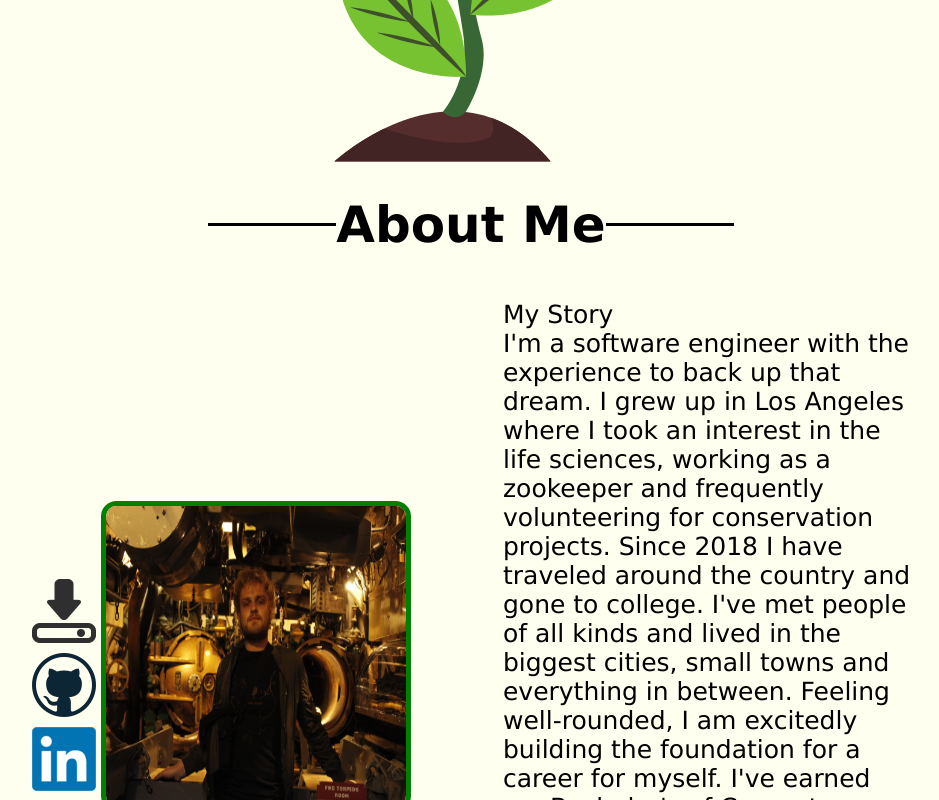
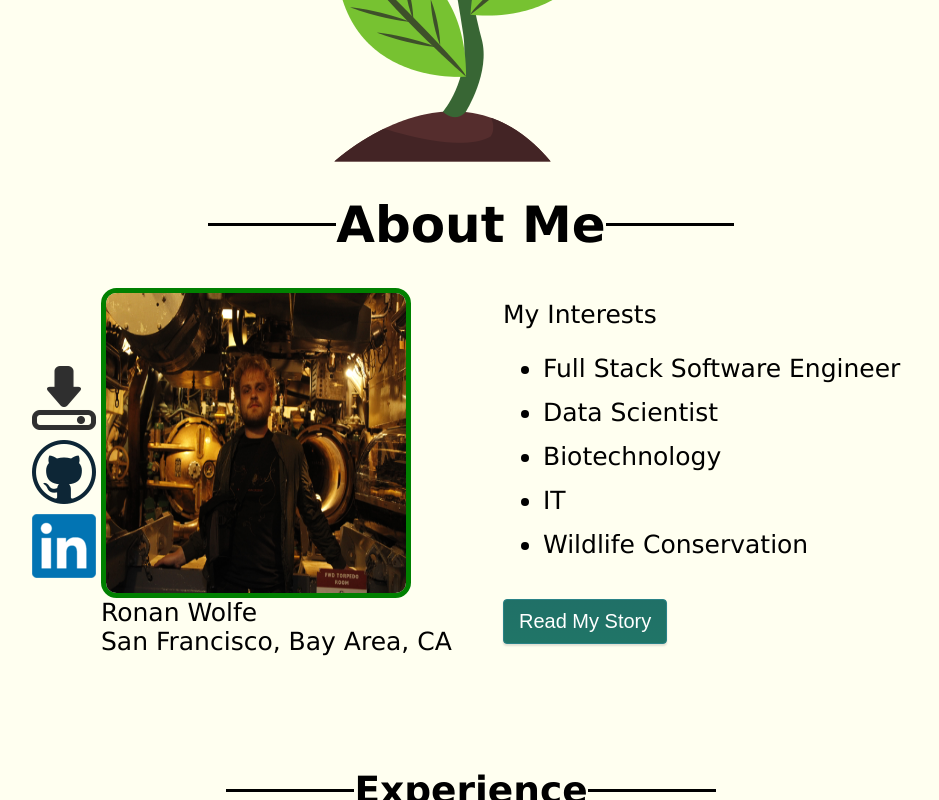
Before and after one commit to RonanGW/WolfGrove, a React (Create React App) app: page / in a window 1280 px wide. Shown: the part 712-1512 px from the top of the page, without its empty margins (169-1108 px from the left). Built offline with nearby package versions, Linux system fonts and the light colour scheme.

Commit message:
Refactored About Section CSS

```diff
--- a/src/About.js
+++ b/src/About.js
@@ -12,7 +12,7 @@ class About extends Component {
 
         // Define the initial state:
         this.state = {
-            interests: true,
+            interests: false,
             visibility: false
         };
     }
@@ -49,7 +49,7 @@ class About extends Component {
         }
 
         return (
-            <div style={{ margin : "0px", fontSize: "25px"}}>
+            <div className="About">
                 <div className="Section-Header-Alignment">
                     <h1 className="Section-Title-Line">
                         <div className="SectionNameLine" />
@@ -57,23 +57,23 @@ class About extends Component {
                         <div className="SectionNameLine" />
                     </h1>
                 </div>
-                <div style={{ display: "flex", justifyContent: "start" }}>
-                    <div style={{ width: "50vw", paddingRight: "3%", display: "flex", justifyContent: "flex-end"}}>
-                        <div style={{ display: "flex", flexDirection: "row", alignItems: "center" }}>
-                            <div style={{ display: "flex", flexDirection: "column" }}>
+                <div className="About-content">
+                    <div className="About-left">
+                        <div className="About-left-content">
+                            <div className="About-links-banner">
                             <button title="Download my Resume" className="DLLogo" onClick={this.DownloadResume}></button>
                             <button title="Link to my GitHub" className="GHLogo" onClick={this.Redirect.bind(this, "https://github.com/RonanGW")}></button>
                             <button title="Link to my LinkedIn" className="LILogo" onClick={this.Redirect.bind(this, "https://www.linkedin.com/in/ronan-wolfe/")}></button>
                             </div>
-                            <div style={{ display: "flex", flexDirection: "column" }}>
-                                <img style={{ width: "300px", height: "300px", border: "solid 5px green", borderRadius: "5%" }} src={pfp} />
+                            <div className="About-profile">
+                                <img className="About-PFP" src={pfp} />
                                 <p style={{margin: "0px"}}>{name}</p>
                                 <p style={{margin: "0px"}}>{area}</p>
 
                             </div>
                         </div>
                     </div>
-                    <div style={{ width: "50vw", display: "flex", justifyContent: "flex-start"}}>
+                    <div className="About-right">
                         <div className="About-item">
                             <div className={this.state.interests ? 'fadeInInterests' : 'fadeOutInterests'}>
                                 My Story<br/>{bio}
--- a/src/App.css
+++ b/src/App.css
@@ -80,19 +80,43 @@
 /*----------------------------------------------*/
 
 .About {
+    margin: 0px;
     font-size: 25px;
-}
-
-.About-Left {
-    width: 58%;
-    display: flex;
-    justify-content: end;
-    flex-flow: row wrap;
 }
 
 .About-content {
     display: flex;
-    flex-flow: row wrap;
+    justify-content: start;
+}
+
+
+.About-left {
+    width: 50vw;
+    padding-right: 3%;
+    display: flex;
+    justify-content: flex-end;
+}
+
+.About-right {
+    width: 50vw;
+    display: flex;
+    justify-content: flex-start;
+}
+
+.About-left-content {
+    display: flex;
+    flex-direction: row;
+    align-items: center;
+}
+
+.About-links-banner {
+    display: flex;
+    flex-direction: column;
+}
+
+.About-profile {
+    display: flex;
+    flex-direction: column;
 }
 
 .About-item {
@@ -104,9 +128,7 @@
     border-radius: 5%;
     height: 300px;
     width: 300px;
-    border-style: solid;
-    border-width: 5px;
-    border-color: #207567;
+    border: solid 5px green;
 }
 
 .Interests-Button {
```
